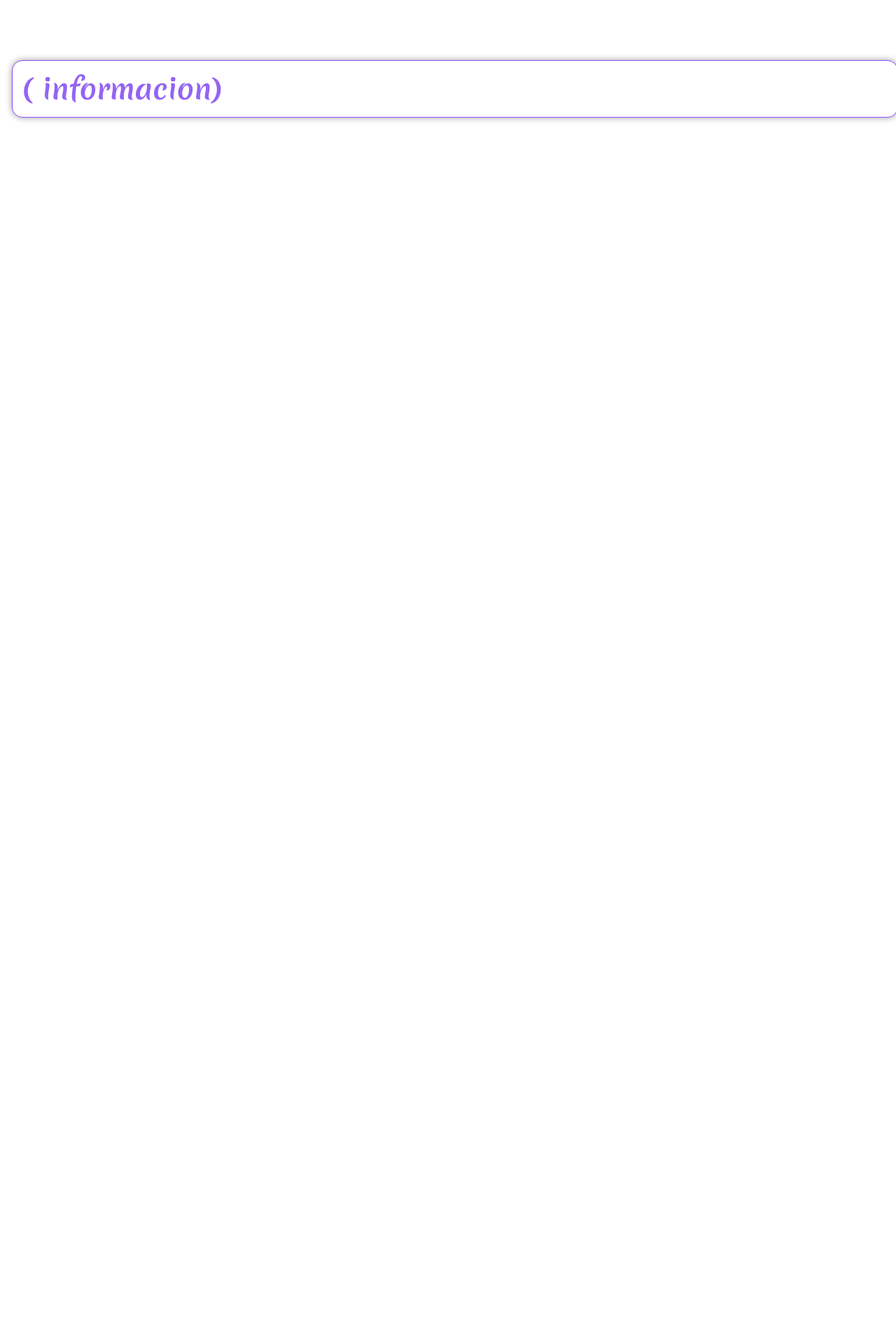
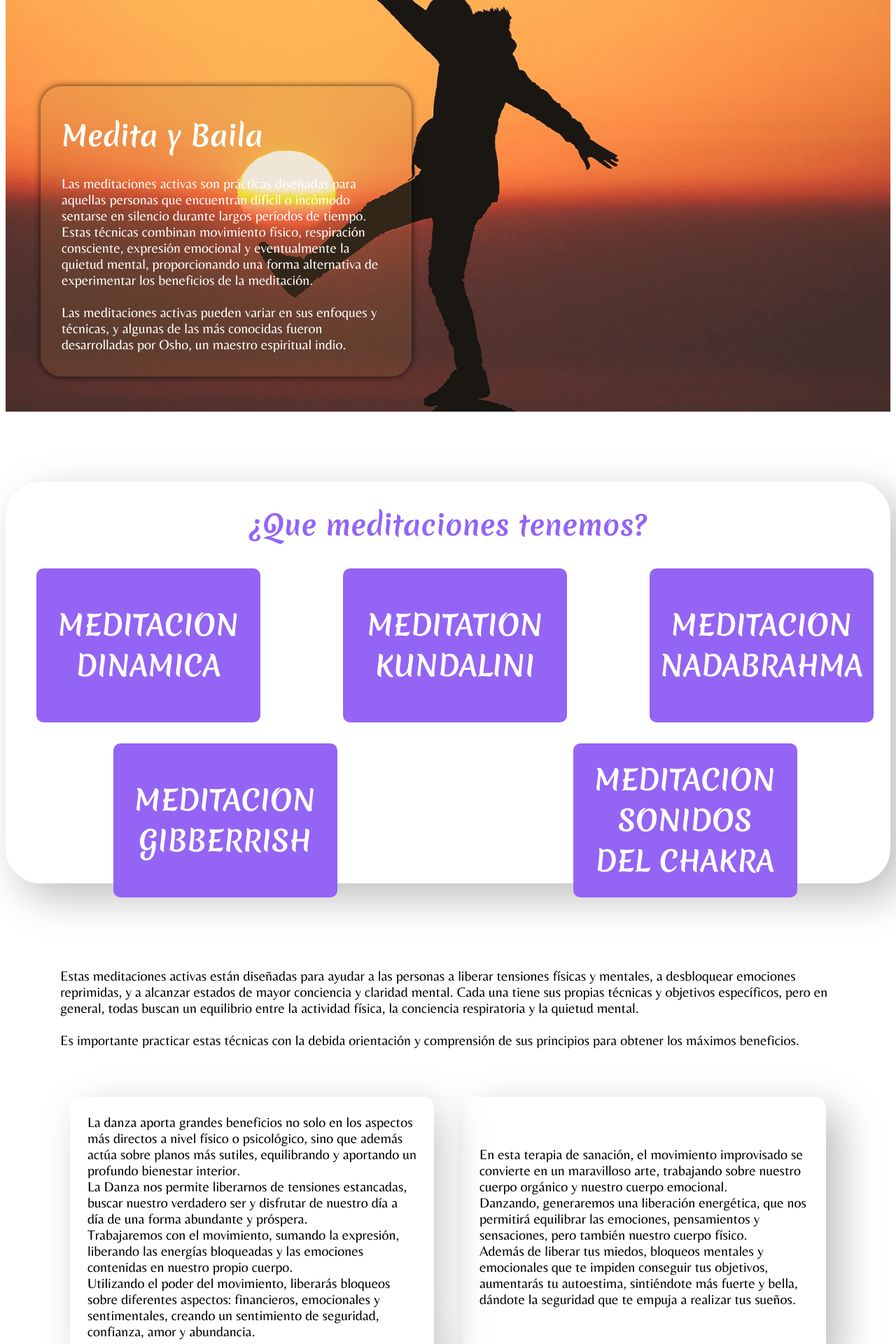
Before and after one commit to Wahandri/ShaktiYoga, a React (Create React App) app: page /meditation in a window 1280 px wide. Shown: the part 200-2120 px from the top of the page at 70% size. Before the commit the page ends 800 px from the top, so only its background shows below. Built offline with nearby package versions, Linux system fonts and the light colour scheme.

Commit message:
updated PageMeditation.js

```diff
--- a/src/App.css
+++ b/src/App.css
@@ -67,7 +67,7 @@
   margin: 40px;
 }
 
-/* CARD */
+/* --------------------CARD-----------------------*/
 
 /* reversible card */
 .card {
@@ -120,7 +120,60 @@
   transform: rotateY(180deg);
 }
 
-/* --------------- */
+/* -------------------CARD 2------------------------ */
+
+/* reversible card2 */
+.card2 {
+  width: 300px;
+  height: 200px;
+  perspective: 1000px;
+}
+
+.card2-inner {
+  width: 100%;
+  height: 100%;
+  position: relative;
+  transform-style: preserve-3d;
+  transition: transform 0.999s;
+}
+
+.card2:hover .card2-inner {
+  transform: rotateY(180deg);
+}
+
+.card2-front,
+.card2-back {
+  position: absolute;
+  width: 100%;
+  height: 100%;
+  backface-visibility: hidden;
+}
+
+.card2-front {
+  background-color: #9464F4;
+  color: #9464F4;
+  display: flex;
+  align-items: center;
+  border: 10px solid #9464F4;
+  border-radius: 10px;
+  justify-content: center;
+  font-size: 24px;
+  transform: rotateY(0deg);
+}
+
+.card2-back {
+  background-color: #fff;
+  color: #9464F4;
+  display: flex;
+  align-items: center;
+  border: 10px solid #9464F4;
+  border-radius: 10px;
+  justify-content: center;
+  font-size: 24px;
+  transform: rotateY(180deg);
+}
+
+/* ------------------------------------------------- */
 
 .boxShadow {
   box-shadow: 20px 20px 60px #bebebe,
@@ -145,8 +198,8 @@
   border-radius: 10px;
 }
 
-.br-30 {
-  border-radius: 30px;
+.br-15 {
+  border-radius: 15px;
 }
 
 .br-30 {
--- a/src/components/PageContact/PageContact.js
+++ b/src/components/PageContact/PageContact.js
@@ -1,4 +1,5 @@
 import React from 'react'
+import "./PageContact.css"
 
 export default function PageContact() {
   return (
--- a/src/components/PageMeditation/PageMeditation.css
+++ b/src/components/PageMeditation/PageMeditation.css
@@ -0,0 +1,92 @@
+.boxPageMeditation {
+    display: flex;
+    flex-direction: column;
+    justify-content: center;
+    align-items: center;
+    width: 100%;
+    gap: 100px;
+}
+
+.headerMeditation{
+    background-image: url("../../images/headerMeditation.png");
+    background-position: center;
+    background-repeat: no-repeat;
+    background-size: cover;
+    height: 90vh;
+    width: 100%;
+    display: flex;
+    justify-content: flex-start;
+    align-items: flex-end;
+}
+
+.divHeaderMeditation {
+    width: 500px;
+    color: rgb(255, 255, 255);
+    box-shadow: 0px 0px 10px 0px rgba(0,0,0,0.75);
+    border-radius:  30px;
+    padding: 15px;
+    background-color: #ac793a2a;
+    margin: 50px;
+}
+
+.sectionCardsMeditation {
+    display: grid;
+    grid-template-columns: repeat(2, 1fr);
+    justify-content: space-around;
+    align-items: center;
+    flex-wrap: wrap;
+    margin: 50px;
+    color: #fff;
+    width: 80%;
+}
+
+.cardMeditation {
+    background-color: #9464F4;
+    width: 300px;
+    padding: 5px;
+    border-radius: 25px;
+    box-shadow: 20px 20px 60px #bebebe,
+                -20px -20px 60px #ffffff;
+} .cardMeditation:hover {
+
+    transform: scale(1.1);
+    transition: 0.5s;
+    box-shadow: 10px 10px 30px #bebebe,
+                -10px -10px 30px #ffffff;
+}
+
+.section2Meditation {
+    display: flex;
+    flex-direction: column;
+    justify-content: center;
+    align-items: center;
+    width: 90%;
+    gap: 50px;
+}
+
+.widthCard4 {
+    width: 500px;
+    height: 350px;
+    display: flex;
+    justify-content: center;
+    align-items: center;
+}
+
+.boxCardsMeditation {
+    display: flex;
+    justify-content: space-around;
+    align-items: center;
+    flex-wrap: wrap;
+    gap: 50px;
+}
+
+/* CSS cards meditation */
+
+/* .bgc-1 {
+    background-image: url("../../images/coachingDiference.jpeg");
+    background-position: center;
+    background-repeat: no-repeat;
+    background-size: cover;
+} */
+
+/*  */
--- a/src/components/PageMeditation/PageMeditation.js
+++ b/src/components/PageMeditation/PageMeditation.js
@@ -1,6 +1,111 @@
 import React from "react";
 import "./PageMeditation.css";
+import meditation from "../../images/LogoDario.png";
 
 export default function PageMeditation() {
-  return <div>PageMeditation</div>;
+  return <div className="boxPageMeditation">
+
+    <header className="headerMeditation">
+      <div className="divHeaderMeditation">
+        <h1 className="whiteColor">Medita y Baila</h1>
+        <p>
+          Las meditaciones activas son prácticas diseñadas para aquellas personas que encuentran difícil o incómodo sentarse en silencio durante largos períodos de tiempo. Estas técnicas combinan movimiento físico, respiración consciente, expresión emocional y eventualmente la quietud mental, proporcionando una forma alternativa de experimentar los beneficios de la meditación.<br/><br/>
+          Las meditaciones activas pueden variar en sus enfoques y técnicas, y algunas de las más conocidas fueron desarrolladas por Osho, un maestro espiritual indio.
+        </p>
+      </div>
+    </header>
+
+    <section className="borderCard ">
+      <div className="flex center">
+        <h1>¿Que meditaciones tenemos?</h1>
+      </div>
+
+      <div className="boxCardsMeditation">
+        <div>
+
+          <div className="card2">
+            <div className="card2-inner">
+              <div className="card2-front text-center bgc-1">
+                <h1 className="whiteColor">MEDITACION DINAMICA</h1>
+              </div>
+              <div className="card2-back">
+                Como se mencionó anteriormente, esta meditación implica cinco etapas que combinan respiración rápida, catarsis emocional, saltos enérgicos, quietud y celebración.
+              </div>
+            </div>
+          </div>
+        </div>
+        <div className="card2 ">
+          <div className="card2-inner">
+            <div className="card2-front text-center">
+              <h1 className="whiteColor">MEDITATION KUNDALINI</h1>
+            </div>
+            <div className="card2-back">
+              Esta técnica implica movimientos rítmicos del cuerpo, respiración, y cánticos o mantras para despertar la energía interna (kundalini) y equilibrar los chakras.
+            </div>
+          </div>
+        </div>
+        <div className="card2 ">
+          <div className="card2-inner">
+            <div className="card2-front text-center">
+              <h1 className="whiteColor">MEDITACION NADABRAHMA</h1>
+            </div>
+            <div className="card2-back">
+              Involucra cantar, tanto vocalizando sonidos como tarareando suavemente, junto con movimientos de las manos y la postura corporal, para armonizar la mente y el cuerpo.
+            </div>
+          </div>
+        </div>
+
+        <div className="card2 ">
+          <div className="card2-inner">
+            <div className="card2-front text-center">
+              <h1 className="whiteColor">MEDITACION GIBBERRISH</h1>
+            </div>
+            <div className="card2-back">
+            Esta práctica implica hablar incoherentemente, dejando fluir cualquier sonido sin sentido durante un período de tiempo determinado, seguido por un momento de silencio y observación de la mente.
+            </div>
+          </div>
+        </div>
+
+        <div className="card2 ">
+          <div className="card2-inner">
+            <div className="card2-front text-center">
+              <h1 className="whiteColor">MEDITACION SONIDOS DEL CHAKRA</h1>
+            </div>
+            <div className="card2-back">
+              Se concentra en los diferentes chakras (centros de energía) del cuerpo emitiendo sonidos vocales asociados con cada chakra para equilibrar y purificar la energía.
+            </div>
+          </div>
+        </div>
+      </div>
+    </section>
+
+    <section className="section2Meditation">
+      <div>
+        <p>
+          Estas meditaciones activas están diseñadas para ayudar a las personas a liberar tensiones físicas y mentales, a desbloquear emociones reprimidas, y a alcanzar estados de mayor conciencia y claridad mental. Cada una tiene sus propias técnicas y objetivos específicos, pero en general, todas buscan un equilibrio entre la actividad física, la conciencia respiratoria y la quietud mental. <br/><br/>
+          Es importante practicar estas técnicas con la debida orientación y comprensión de sus principios para obtener los máximos beneficios.
+        </p>
+      </div>
+
+      <div className="flex gap-40">
+        <div className="widthCard4 boxShadow br-15 padding-10">
+          <p>
+            La danza aporta grandes beneficios no solo en los aspectos más directos a nivel físico o psicológico, sino que además actúa sobre planos más sutiles, equilibrando y aportando un profundo bienestar interior.<br/>
+            La Danza nos permite liberarnos de tensiones estancadas, buscar nuestro verdadero ser y disfrutar de nuestro día a día de una forma abundante y próspera.<br/>
+            Trabajaremos con el movimiento, sumando la expresión, liberando las energías bloqueadas y las emociones contenidas en nuestro propio cuerpo.<br/>
+            Utilizando el poder del movimiento, liberarás bloqueos sobre diferentes aspectos: financieros, emocionales y sentimentales, creando un sentimiento de seguridad, confianza, amor y abundancia.
+          </p>
+        </div>
+
+        <div className="widthCard4 boxShadow br-15 padding-10">
+          <p>
+            En esta terapia de sanación, el movimiento improvisado se convierte en un maravilloso arte, trabajando sobre nuestro cuerpo orgánico y nuestro cuerpo emocional.<br/>
+            Danzando, generaremos una liberación energética, que nos permitirá equilibrar las emociones, pensamientos y sensaciones, pero también nuestro cuerpo físico.<br/>
+            Además de liberar tus miedos, bloqueos mentales y emocionales que te impiden conseguir tus objetivos, aumentarás tu autoestima, sintiéndote más fuerte y bella, dándote la seguridad que te empuja a realizar tus sueños.
+          </p>
+        </div>
+      </div>
+    </section>
+
+  </div>;
 }
--- a/src/components/Start/Start.js
+++ b/src/components/Start/Start.js
@@ -6,6 +6,7 @@ import imgCoaching2 from "../../images/el-masaje-relajante-es-una-tecnica-ancest
 import Simona from "../../images/Simona.png";
 import CardDefinition from "../CardDefinition/CardDefinition";
 import fruitADN from "../../images/fruitADN.jpg";
+import danceMeditation from "../../images/danceMeditation.jpeg";
 
 export default function Start() {
   return (
@@ -84,6 +85,15 @@ export default function Start() {
             </>
           }
         />
+        <CardDefinition
+          url="/meditation"
+          img={danceMeditation}
+          title="DANCE-MEDITACION"
+          description={
+            <p>Meditaciones activas , danza de chakras, danza libre... son técnicas de meditación que se basan en la técnica del movimiento.<br/><br/>
+            Para el hombre moderno, es difícil meditar utilizando técnicas de meditación tradicionales (silencio, piernas cruzadas, concentración).  Sufre continuamente diversas distracciones y estímulos del exterior.  Por ello, las meditaciones activas y el baile son una forma  eficaz de calmar la mente y de crear ese espacio de silencio y conciencia necesario para la meditación.</p>
+          }
+        />
       </div>
     </div>
   );
```
Also changed, not shown: src/components/PageContact/PageContact.css (added), src/images/danceMeditation.jpeg (added), src/images/headerMeditation.png (added).
